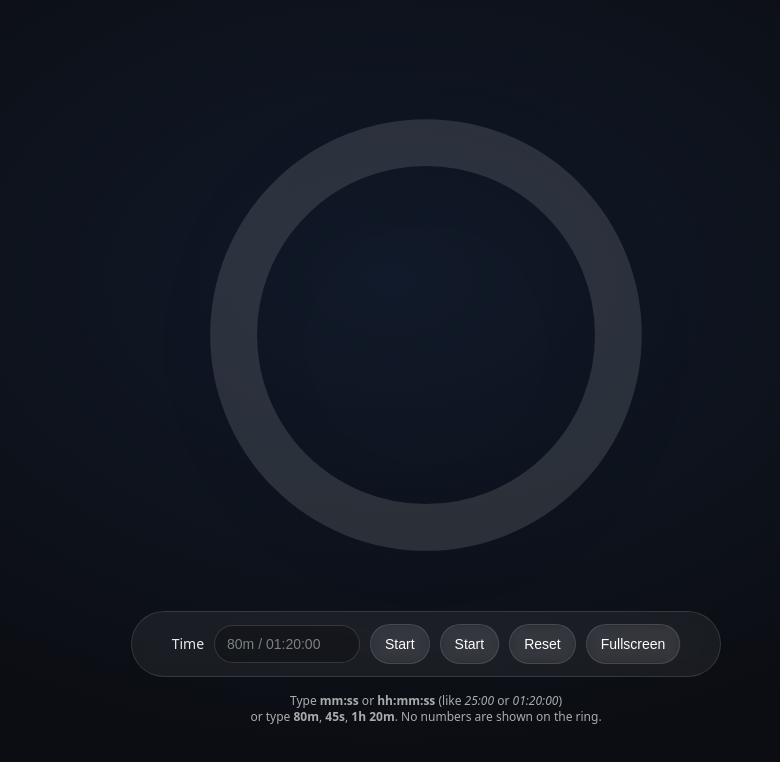
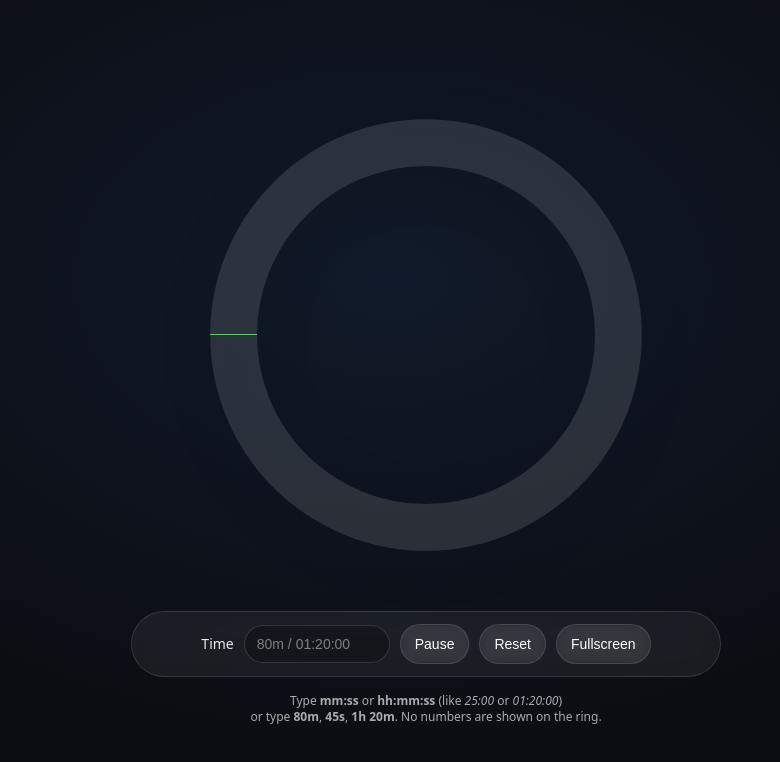
Before and after one commit to crshields/VisualTimer, a plain HTML site: page index.html in a window 1280 px wide. Both pictures are taken after a click on the button "Start". Shown: the whole page, without its empty margins (249-1029 px from the left). Drawn offline with Linux system fonts and the light colour scheme.

Commit message:
Update index.html
Combined the function of the two start buttons.

```diff
--- a/index.html
+++ b/index.html
@@ -131,8 +131,7 @@
       <label for="t">Time</label>
       <input id="t" type="text" inputmode="text" autocomplete="off"
              placeholder="80m / 01:20:00" aria-label="Enter duration (e.g., 80m or 01:20:00)" />
-      <button id="setStart" aria-label="Set time and start">Start</button>
-      <button id="toggle" aria-label="Start or pause">Pause</button>
+      <button id="toggle" aria-label="Start or pause">Start</button>
       <button id="reset" aria-label="Reset">Reset</button>
       <button id="fullscreen" aria-label="Fullscreen">Fullscreen</button>
       <span class="sr-only" id="status"></span>
@@ -147,7 +146,6 @@
   <script>
     const paint = document.getElementById("paint");
     const input = document.getElementById("t");
-    const setStartBtn = document.getElementById("setStart");
     const toggleBtn = document.getElementById("toggle");
     const resetBtn = document.getElementById("reset");
     const fsBtn = document.getElementById("fullscreen");
@@ -225,16 +223,10 @@
       render(0);
     }
 
-    // Parse duration input:
-    // Accept:
-    // - "mm:ss" or "hh:mm:ss"
-    // - "80m", "45s", "1h 20m", "1h20m15s"
-    // - "90" (interpreted as minutes by default; you can change that)
     function parseDurationToMs(str){
       if (!str) return null;
       const s = str.trim().toLowerCase();
 
-      // If it looks like hh:mm:ss or mm:ss
       if (/^\d{1,2}:\d{2}(:\d{2})?$/.test(s)){
         const parts = s.split(":").map(Number);
         let hh=0, mm=0, ss=0;
@@ -243,15 +235,12 @@
         return ((hh*3600) + (mm*60) + ss) * 1000;
       }
 
-      // If it's a plain number, treat as minutes (easy for classroom timing)
       if (/^\d+(\.\d+)?$/.test(s)){
         const minutes = Number(s);
         if (!Number.isFinite(minutes)) return null;
         return minutes * 60 * 1000;
       }
 
-      // Token-based: 1h 20m 15s (spaces optional)
-      // Capture sequences like "1.5h", "20m", "45s"
       const re = /(\d+(?:\.\d+)?)\s*(h|hr|hrs|hour|hours|m|min|mins|minute|minutes|s|sec|secs|second|seconds)\b/g;
       let match;
       let totalMs = 0;
@@ -272,25 +261,30 @@
       return found ? totalMs : null;
     }
 
-    function setDurationAndStart(){
+    function handleToggle(){
+      if (running){
+        pause();
+      } else {
+        // If there's something in the input field, treat it as a new duration
+        if (input.value.trim()){
           const ms = parseDurationToMs(input.value);
           if (ms === null || ms <= 0){
-        // Do nothing; keep it silent/minimal.
             input.style.borderColor = "rgba(255,80,80,0.7)";
             setTimeout(() => input.style.borderColor = "rgba(255,255,255,0.14)", 700);
             return;
           }
           durationMs = ms;
           reset();
+        }
         start();
       }
+    }
 
-    setStartBtn.addEventListener("click", setDurationAndStart);
-    toggleBtn.addEventListener("click", () => running ? pause() : start());
+    toggleBtn.addEventListener("click", handleToggle);
     resetBtn.addEventListener("click", reset);
 
     input.addEventListener("keydown", (e) => {
-      if (e.key === "Enter") setDurationAndStart();
+      if (e.key === "Enter") handleToggle();
     });
 
     ring.addEventListener("click", () => running ? pause() : start());
```
Lines whose indentation alone changed are shown as unchanged.
